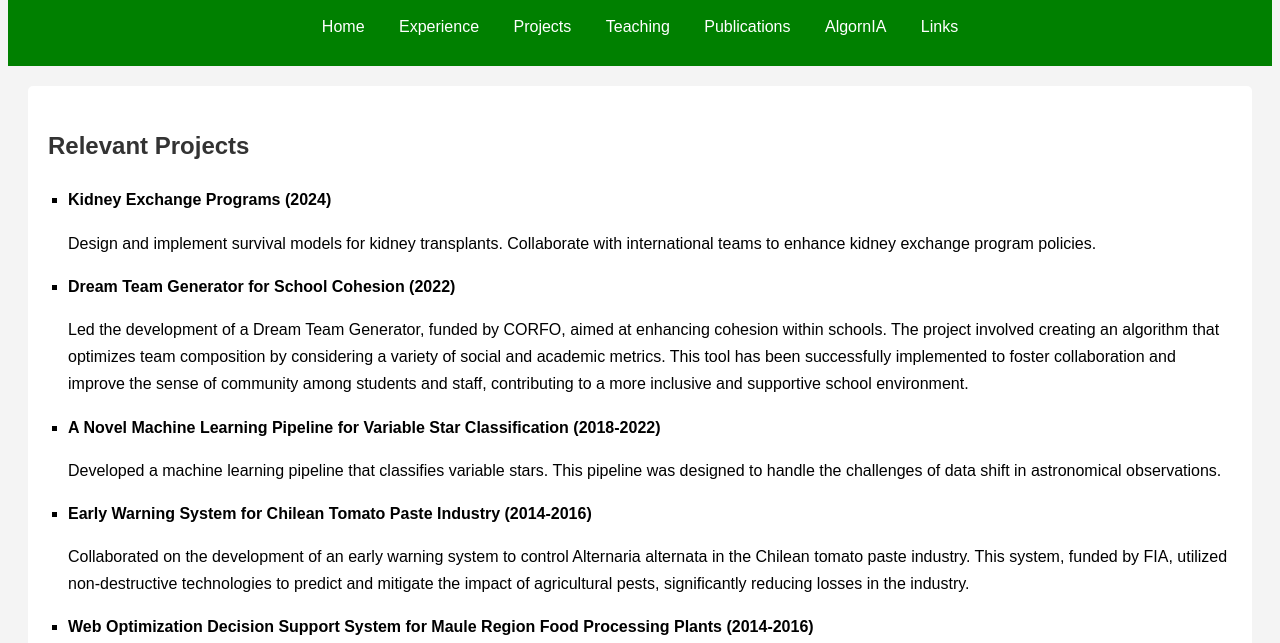
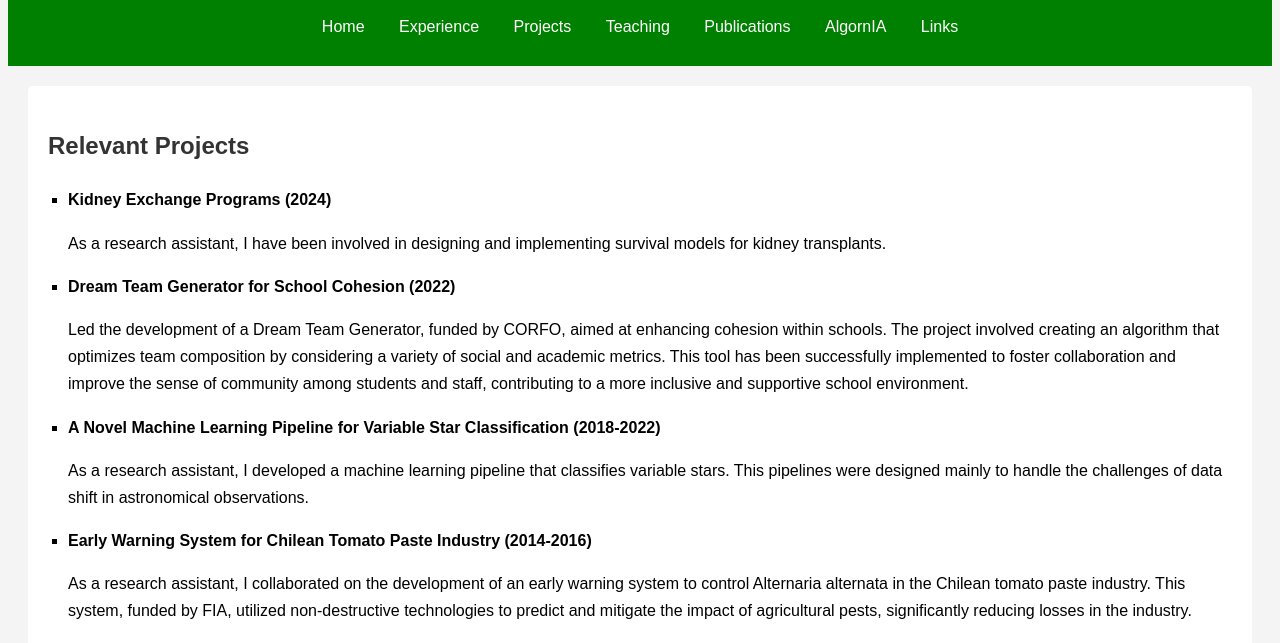
Before and after one commit to frperezgalarce/frperezgalarce, a plain HTML site: page projects.html in a window 1280 px wide. Shown: the part 103-746 px from the top of the page. Drawn offline with Linux system fonts and the light colour scheme.

Commit message:
fix sentences

```diff
--- a/projects.html
+++ b/projects.html
@@ -27,16 +27,16 @@
         <h2>Relevant Projects</h2>
         <ul>
             <li><strong>Kidney Exchange Programs (2024)</strong><br>
-                <p>Design and implement survival models for kidney transplants. Collaborate with international teams to enhance kidney exchange program policies.</p>
+                <p> As a research assistant, I have been involved in designing and implementing survival models for kidney transplants. </p>
             </li>
             <li><strong>Dream Team Generator for School Cohesion (2022)</strong><br>
                 <p>Led the development of a Dream Team Generator, funded by CORFO, aimed at enhancing cohesion within schools. The project involved creating an algorithm that optimizes team composition by considering a variety of social and academic metrics. This tool has been successfully implemented to foster collaboration and improve the sense of community among students and staff, contributing to a more inclusive and supportive school environment.</p>
             </li>
             <li><strong>A Novel Machine Learning Pipeline for Variable Star Classification (2018-2022)</strong><br>
-                <p>Developed a machine learning pipeline that classifies variable stars. This pipeline was designed to handle the challenges of data shift in astronomical observations.</p>
+                <p> As a research assistant, I developed a machine learning pipeline that classifies variable stars. This pipelines were designed mainly to handle the challenges of data shift in astronomical observations.</p>
             </li>
             <li><strong>Early Warning System for Chilean Tomato Paste Industry (2014-2016)</strong><br>
-                <p>Collaborated on the development of an early warning system to control Alternaria alternata in the Chilean tomato paste industry. This system, funded by FIA, utilized non-destructive technologies to predict and mitigate the impact of agricultural pests, significantly reducing losses in the industry.</p>
+                <p>As a research assistant, I collaborated on the development of an early warning system to control Alternaria alternata in the Chilean tomato paste industry. This system, funded by FIA, utilized non-destructive technologies to predict and mitigate the impact of agricultural pests, significantly reducing losses in the industry.</p>
             </li>
             <li><strong>Web Optimization Decision Support System for Maule Region Food Processing Plants (2014-2016)</strong><br>
                 <p>Directed a project that developed a web-based optimization decision support system for operations planning in food processing plants in the Maule region. Funded by GORE Maule, the system improved operational efficiency and decision-making in the food processing industry.</p>
```
